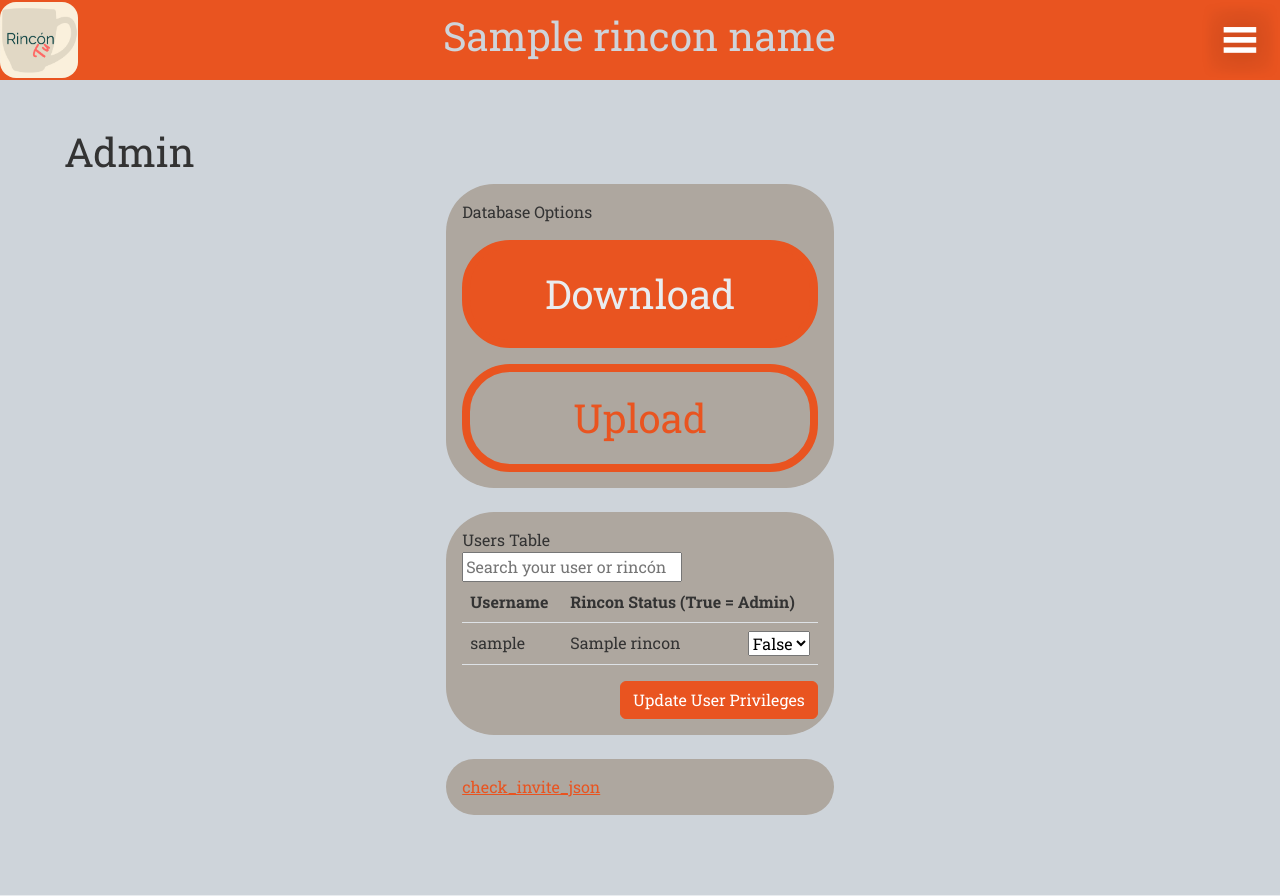
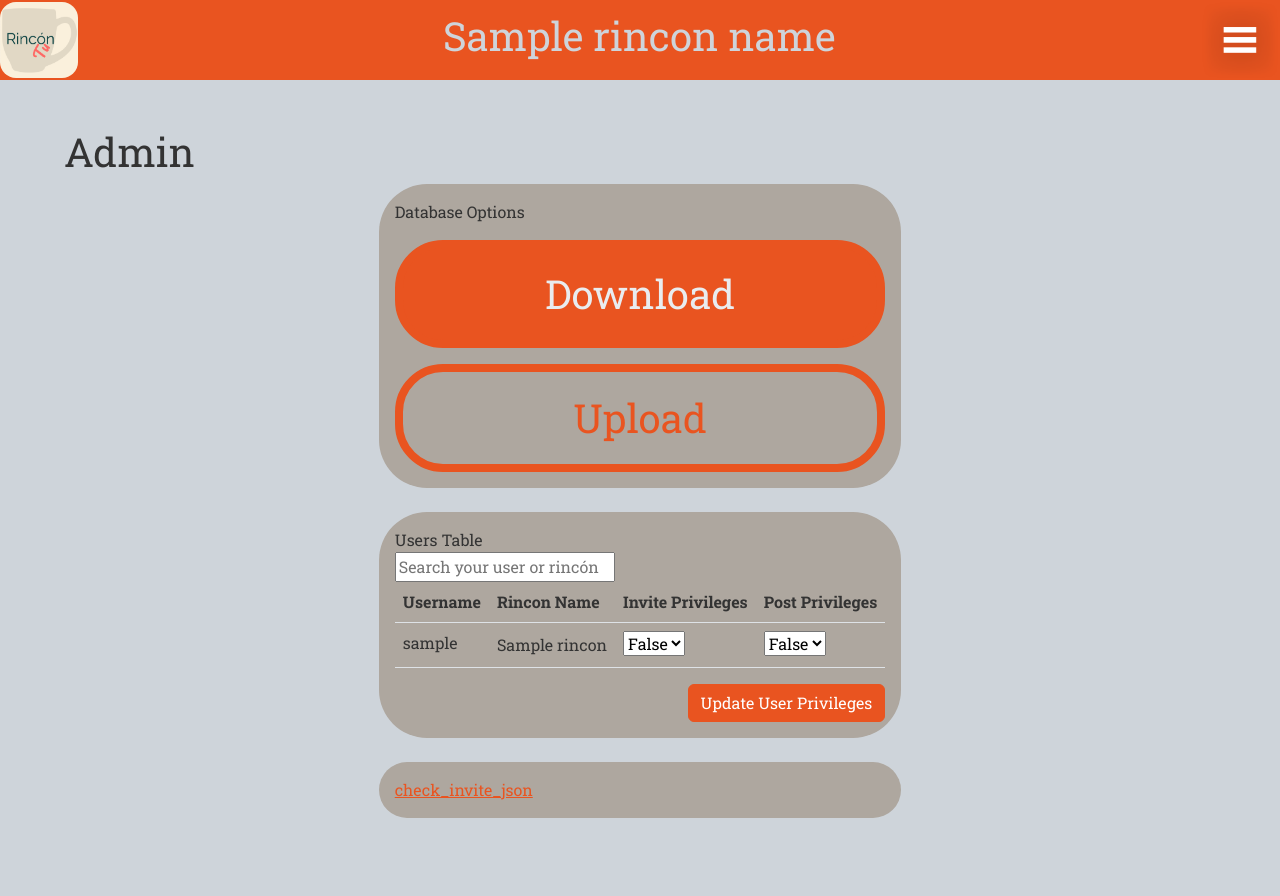
Before and after one commit to costa-rica/tuRincon, a Flask app: template app_package/templates/admin/admin.html in a window 1280 px wide. Shown: the top 896 px of the page. Run offline with Flask 3, Linux system fonts and the light colour scheme; the template is opened without the code that fills it: most values are stand-ins (such as "Sample title", 1, 10 or a date in 2020); parts of the project's set-up code (start-up, migrations or seed data) failed here and were passed over; some libraries are stand-ins or nearby versions.

Commit message:
restricted posting permission; admin page has ability to grant/remove post privileges

```diff
--- a/app_package/static/scss/main.scss
+++ b/app_package/static/scss/main.scss
@@ -962,6 +962,17 @@
     display: flex;
     justify-content: end;
   }
+  .table_div{
+    width:100%;
+    table td:nth-child(1) {
+      max-width: 1rem;
+      word-wrap: break-word;
+    }
+    .padding_for_matching_option_box{
+      padding:.12rem 0;
+    }
+
+  }
 
 }
 
@@ -1102,3 +1113,11 @@
     width:100%;
   }
 }
+
+
+@media screen and (min-width: 768px) {
+  .home_page {
+    width: calc(100% - 5rem);
+  }
+
+}
--- a/app_package/templates/_layout.html
+++ b/app_package/templates/_layout.html
@@ -92,13 +92,18 @@
             <li class="li_primary">
               <div class="btn_list_div">
                 <div class="btn_list_div_sub">
-                  {% if current_user.is_authenticated %}
+                  <!--  if current_user_rincon_assoc_table_obj.permission_post  -->
+                  {% if current_user.is_authenticated and current_user_rincon_assoc_table_obj.permission_post %}
                   <button type="button" class="form-control custom_post_btn" data-bs-toggle="modal"
                     data-bs-target="#postModal" data-bs-whatever="Some data">Post
                   </button>
+                  {% elif not current_user.is_authenticated %}
+                  <button type="button" class="form-control custom_post_btn" data-bs-toggle="modal"
+                    data-bs-target="#notSignedInModal" data-bs-whatever="Some data">Post
+                  </button>
                   {% else %}
                   <button type="button" class="form-control custom_post_btn" data-bs-toggle="modal"
-                    data-bs-target="#notSignedInModal" data-bs-whatever="Some data">Post
+                    data-bs-target="#missingPermissions" data-bs-whatever="Some data">Post
                   </button>
                   {% endif %}<!-- if current_user.is_authenticated -->
                 </div>
@@ -169,6 +174,9 @@
   <div class="modal" tabindex="-1" role="dialog" id="notSignedInModal">
     {% include "modals/notSignedIn.html" %}
   </div>
+  <div class="modal" tabindex="-1" role="dialog" id="missingPermissions">
+    {% include "modals/missingPermissions.html" %}
+  </div>
   {% endif %}<!-- if rincon_name -->
 
   <div class="flash_custom_parent">
--- a/app_package/templates/admin/admin.html
+++ b/app_package/templates/admin/admin.html
@@ -14,22 +14,11 @@
     </div>
 
     <div class="admin_db_sub">
-
       <div class="std_framing ">
-
-
         <div class="download_db_tables_form">
-
-
         Database Options
-
-
         <!-- <div class="home_sub"> -->
-
-
-
           <div class="home_buttons">
-
             <a class="div_button home_register" href="{{ url_for('admin.admin_db_download') }}">
               Download
             </a>
@@ -59,7 +48,9 @@
               <tr>
 
                 <th>Username</th>
-                <th>Rincon Status (True = Admin)</th>
+                <th>Rincon Name</th>
+                <th>Invite Privileges</th>
+                <th>Post Privileges</th>
 
               </tr>
 
@@ -70,13 +61,34 @@
                 <td>{{ user.username }}</td>
                 <td>
                   {% for rincon in user.rincons %}
+                  <div class="padding_for_matching_option_box">
+                  {{ rincon.rincon.name }}
+                </div>
+                  {% endfor %}
+                </td>
+                <td>
+                  {% for rincon in user.rincons %}
                   <div class="rincon_admin_input_div">
-                    {{ rincon.rincon.name }}
 
-                    <select id="true-false" name="user_{{ user.id}},rincon_{{ rincon.rincon.id }}"
+
+                    <select id="true-false" name="userAdminPermission_{{ user.id}},rincon_{{ rincon.rincon.id }}"
                     form="form_rincon_user_admin" >
                       <option value="true" {% if rincon.permission_admin %} selected {% endif %} >True</option>
                       <option value="false" {% if not rincon.permission_admin %} selected {% endif %}>False</option>
+                    </select>
+
+                  </div>
+                  {% endfor %}
+                </td>
+                <td>
+                  {% for rincon in user.rincons %}
+                  <div class="rincon_admin_input_div">
+
+
+                    <select id="true-false" name="userPostPermission_{{ user.id}},rincon_{{ rincon.rincon.id }}"
+                    form="form_rincon_user_admin" >
+                      <option value="true" {% if rincon.permission_post %} selected {% endif %} >True</option>
+                      <option value="false" {% if not rincon.permission_post %} selected {% endif %}>False</option>
                     </select>
 
                   </div>
@@ -109,4 +121,6 @@
 
 <script src="../static/custom_js_and_css/searchTable.js"></script>
 
+
+
 {% endblock %}
--- /dev/null
+++ b/app_package/templates/modals/missingPermissions.html
@@ -0,0 +1,55 @@
+<div class="modal-dialog create_comment_modal" role="document">
+    <div class="modal-content">
+      <div class="modal-header">
+        <h5 class="modal-title"></h5>
+        <!-- <button type="button" id="close_button" class="btn btn-secondary">&times;</button>
+        <button type="submit" name="btn_comment2" value="true"class="btn btn-primary" form="form_modal_post">Post</button> -->
+      </div>
+      <div class="modal-body">
+
+        <input type="text" class="form-control hide_textbox" id="recipient-name" name="post_id" form="form_modal_comment" readonly>
+
+        This account does not have posting permission for this Rincón.
+
+
+
+      </div>
+      <div class="modal-footer">
+
+        <!-- <button type="submit" name="btn_comment" value="true" class="btn btn-primary custom_modal_comment_btn"
+        form="form_modal_comment">Post Comment</button> -->
+
+      </div>
+    </div>
+  </div>
+
+  <script>
+    $(document).ready(function(){
+      $("#close_button").click(function(){
+        $("#commentModal").modal("hide");
+      });
+    });
+  </script>
+
+
+
+  <!--Delete modal read record id-->
+  <script>
+    var deleteModal = document.getElementById('commentModal')
+    deleteModal.addEventListener('show.bs.modal', function (event) {
+      // Button that triggered the modal
+      var button = event.relatedTarget
+      // Extract info from data-bs-* attributes
+      var recipient = button.getAttribute('data-bs-whatever')
+      // If necessary, you could initiate an AJAX request here
+      // and then do the updating in a callback.
+      //
+      // Update the modal's content.
+      var modalTitle = deleteModal.querySelector('.modal-title')
+      var modalBodyInput = deleteModal.querySelector('.modal-body input')
+
+      // modalTitle.textContent = 'Delete record ' + recipient +'?'
+      modalBodyInput.value = recipient
+
+    });
+    </script>
```
Also changed, not shown: app_package/admin/routes.py (+32 -18 lines), app_package/main/routes.py (+0 -16 lines), app_package/static/css/main.css, 1 other file.
